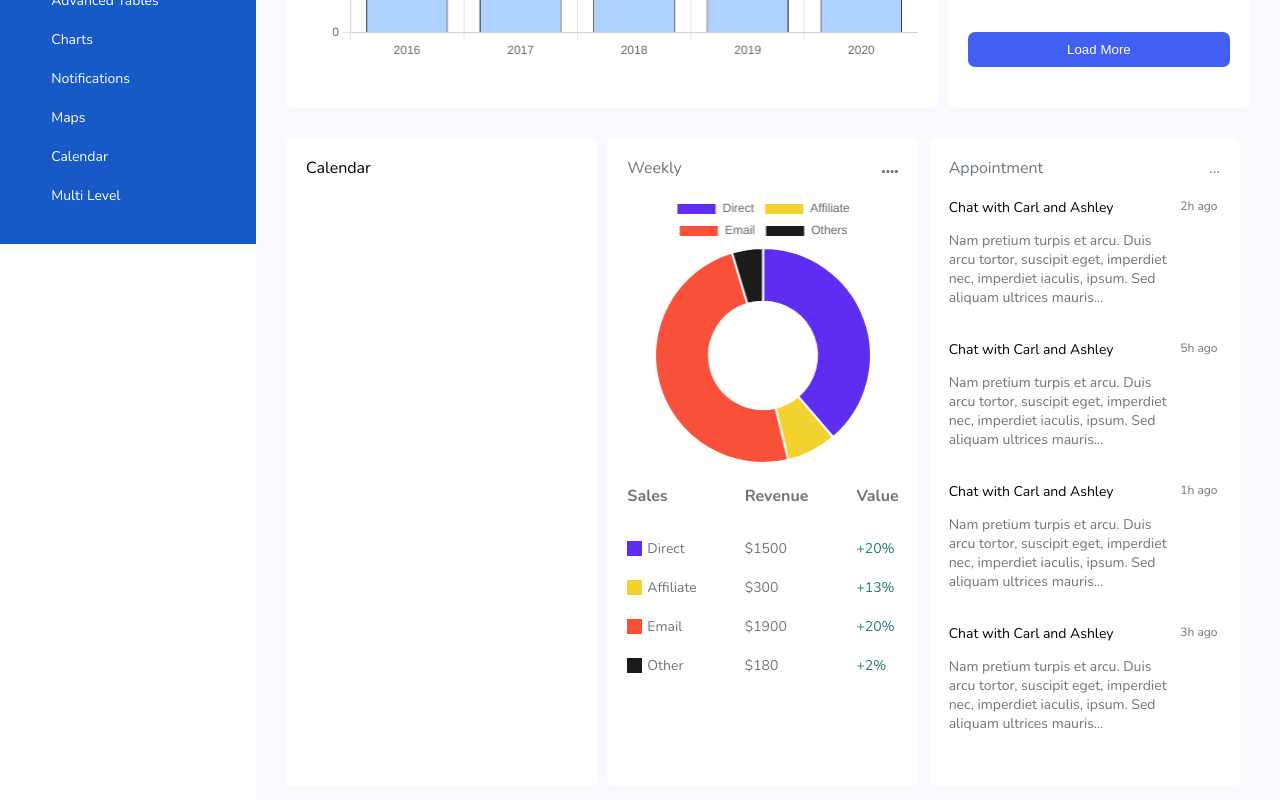
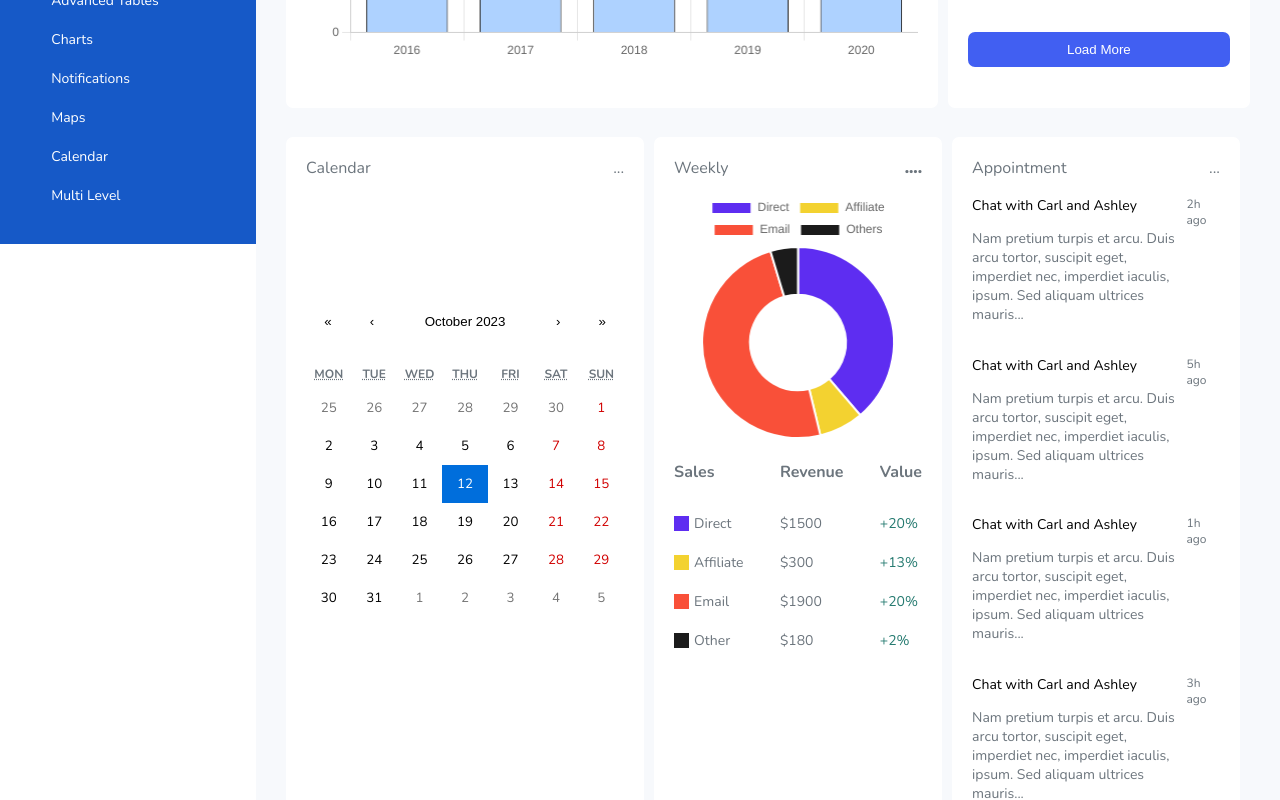
Before and after one commit to TEE2DWHY/admin-dashboard, a Next.js app: page / in a window 1280 px wide. Shown: the part 700-1500 px from the top of the page. Built offline with nearby package versions, Linux system fonts and the light colour scheme.

Commit message:
added react-calendar

```diff
--- /dev/null
+++ b/components/calendar.jsx
@@ -0,0 +1,26 @@
+"use client";
+
+// styling
+import "../styles/dashboard.css";
+import { useState } from "react";
+import Calendar from "react-calendar";
+import "react-calendar/dist/Calendar.css";
+
+const CalendarComponent = () => {
+  const [dateState, setDateState] = useState(new Date());
+  const changeDate = (e) => {
+    setDateState(e);
+  };
+
+  return (
+    <>
+      <Calendar
+        value={dateState}
+        onChange={changeDate}
+        className="my-calendar"
+      />
+    </>
+  );
+};
+
+export default CalendarComponent;
--- a/components/schedule.jsx
+++ b/components/schedule.jsx
@@ -12,6 +12,7 @@ import {
 } from "@/data/data";
 import PieChart from "./piechart";
 import Modal from "./modal/modal";
+import CalendarComponent from "../components/calendar";
 const Schedule = () => {
   const [UserData, setUserData] = useState({
     labels: ["Direct", "Affiliate", "Email", "Others"],
@@ -56,7 +57,13 @@ const Schedule = () => {
   return (
     <>
       <div className="schedules">
-        <div className="schedule-container calendar">Calendar</div>
+        <div className="schedule-container calendar">
+          <div className="calendar-header">
+            <div>Calendar</div>
+            <div>...</div>
+          </div>
+          <CalendarComponent />
+        </div>
         <div className="schedule-container weekly-sales">
           <div className="header">
             <span>Weekly</span>
--- a/package.json
+++ b/package.json
@@ -17,8 +17,10 @@
     "antd": "^5.9.4",
     "aos": "^2.3.4",
     "chart.js": "^4.4.0",
+    "moment": "^2.29.4",
     "next": "latest",
     "react": "latest",
+    "react-calendar": "^4.6.0",
     "react-chartjs-2": "^5.2.0",
     "react-dom": "latest"
   },
--- a/styles/dashboard.css
+++ b/styles/dashboard.css
@@ -200,6 +200,21 @@
   margin: 0 10px 0 0;
 }
 
+.calendar-header {
+  display: flex;
+  align-items: center;
+  justify-content: space-between;
+  color: #6c757d;
+}
+
+.my-calendar {
+  border: none !important;
+  margin-top: 120px;
+  font-family: inherit !important;
+  color: #6c757d;
+  /* height: 100vh; */
+}
+
 .pie-chart {
   margin-top: 5%;
   width: 100%;
```
Also changed, not shown: 1 other file (tests, documents, lock files or other folders).
